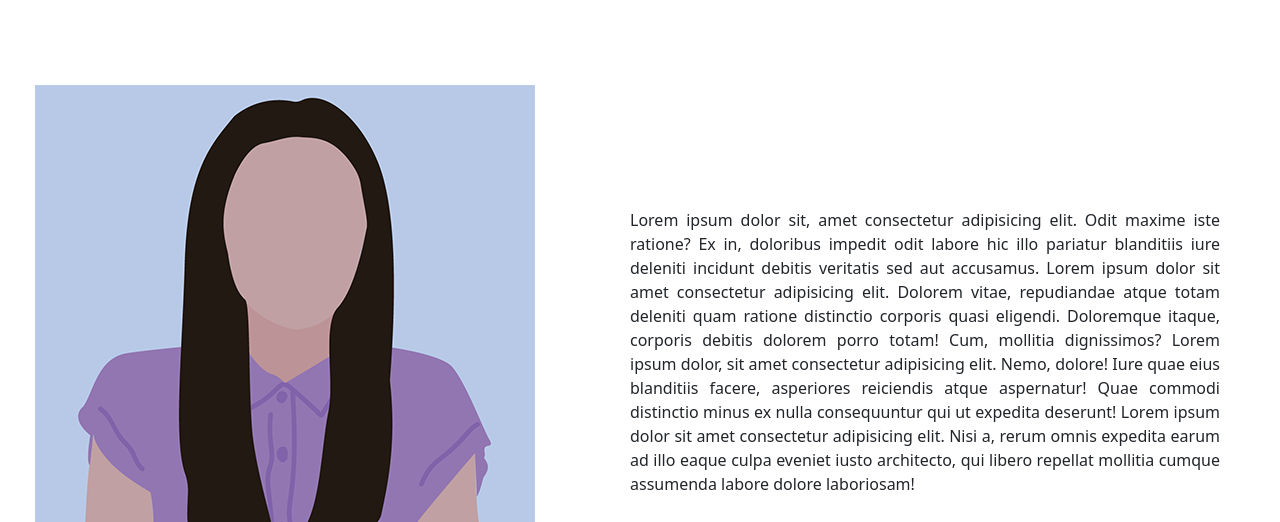
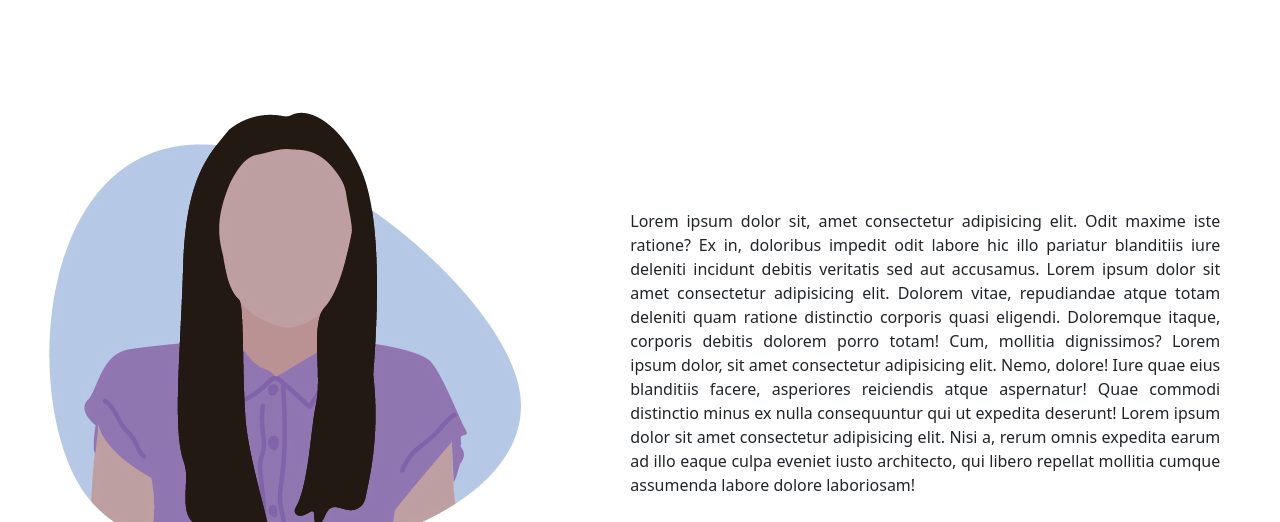
Before and after one commit to fdcasares/proyectoCoder, a website: page sobremi.html in a window 1280 px wide. Shown: the part 278-800 px from the top of the page. Drawn offline with nearby package versions, Linux system fonts and the light colour scheme.

Commit message:
SEGUNDO COMMIT: MODIFIQUE IMG EN SOBRE MI

```diff
--- a/sobremi.html
+++ b/sobremi.html
@@ -44,7 +44,7 @@
 
     <section id="sectionSobremi">
 
-        <img src="img/sobremi.png" data-aos="zoom-in-right" data-aos-delay="40" data-aos-duration="1500" alt="ilustración mia" id="fotoSobremi">
+        <img src="img/sobremi.jpg" data-aos="zoom-in-right" data-aos-delay="40" data-aos-duration="1500" alt="ilustración mia" id="fotoSobremi">
 
       <div id="textoSobremi">
         <p>Lorem ipsum dolor sit, amet consectetur adipisicing elit. Odit maxime iste ratione? Ex in, doloribus impedit odit labore hic illo pariatur blanditiis iure deleniti incidunt debitis veritatis sed aut accusamus.
```
Also changed, not shown: img/sobremi.jpg (added), img/sobremi.png (deleted).
